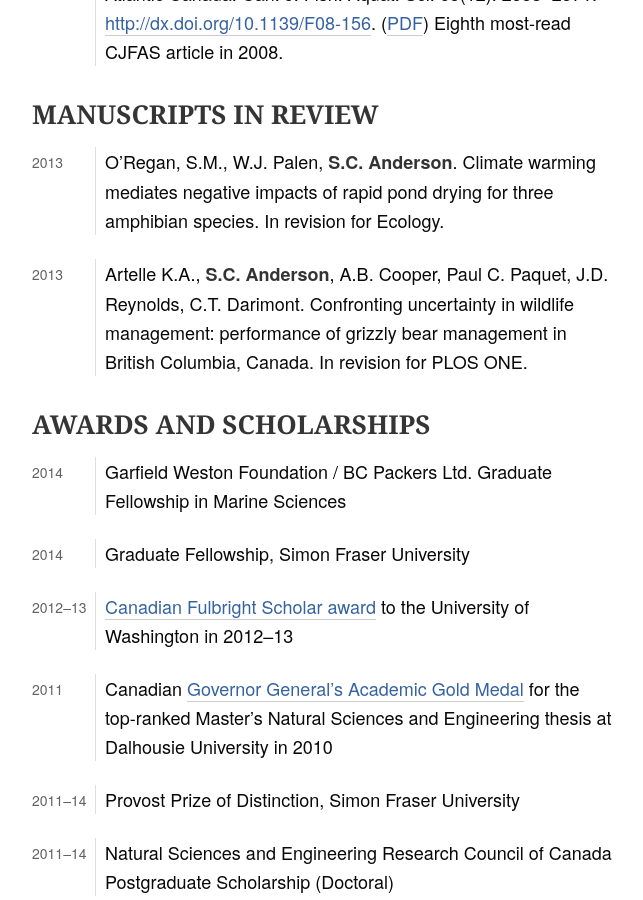
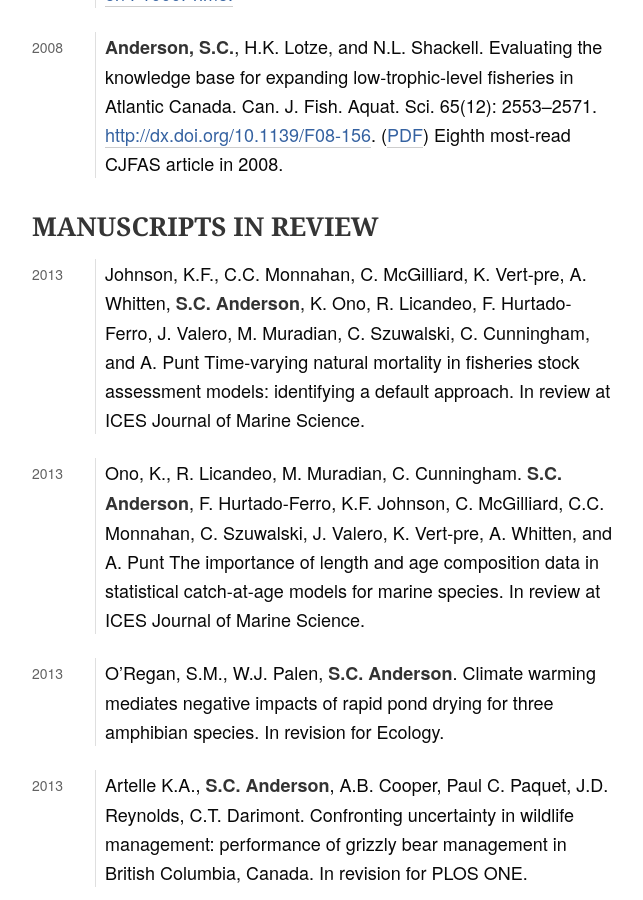
Before and after one commit to seananderson/seananderson.ca, a Jekyll site: the page built from cv.md, in a window 1280 px wide and 900 px high, scrolled down 2498 px. Shown: the whole window, without its empty margins (318-961 px from the left). Built offline with Jekyll 4.4.1, drawn with Linux system fonts in a browser that asks for light colours; Markdown is read by kramdown in place of the engine named in the settings; comment, search, counter and statistics services are not loaded; some of the changed text lies outside the part shown.

Commit message:
Update CV; remove pre-prints

```diff
--- a/cv.md
+++ b/cv.md
@@ -3,13 +3,15 @@
 title: seananderson.ca
 ---
 
-# Academic CV #
+# Academic CV
+
 In addition to the HTML version of my CV, you can download a copy as
 a [PDF][cv-pdf] or in [Markdown][cv-md].
 [My Google Scholar citations][citations].
 
 
-# Education #
+
+# Education
 
 2011--13
 :    Ph.D. Candidate, Simon Fraser University, Burnaby, Canada
@@ -39,7 +41,12 @@
      Canada Transferred to Dalhousie University in 2004.
 
 
-# Publications #
+# Publications
+
+2013
+:    Favaro, B., D.C. Braun, **Earth2Ocean Research Derby**.
+     The 'Research Derby': A pressure cooker for creative collaborative
+     science. In press at Ideas in Ecology and Evolution.
 
 2013
 :    **Anderson, S.C.**, A.B. Cooper, N.K. Dulvy. Ecological prophets:
@@ -105,7 +112,23 @@
      <http://dx.doi.org/10.1139/F08-156>. ([PDF][Anderson:2008:EKB])
      Eighth most-read CJFAS article in 2008.
 
-# Manuscripts in review #
+# Manuscripts in review
+
+2013
+:    Johnson, K.F., C.C. Monnahan, C. McGilliard, K. Vert-pre, A. Whitten,
+     **S.C. Anderson**, K. Ono, R. Licandeo, F. Hurtado-Ferro, J. Valero,
+     M. Muradian, C. Szuwalski, C. Cunningham, and A. Punt
+     Time-varying natural mortality in fisheries stock assessment models:
+     identifying a default approach.
+     In review at ICES Journal of Marine Science.
+
+2013
+:    Ono, K., R. Licandeo, M. Muradian, C. Cunningham. **S.C. Anderson**,
+     F. Hurtado-Ferro, K.F. Johnson, C. McGilliard, C.C. Monnahan, C.
+     Szuwalski, J. Valero, K. Vert-pre, A. Whitten, and A. Punt
+     The importance of length and age composition data in statistical
+     catch-at-age models for marine species.
+     In review at ICES Journal of Marine Science.
 
 2013
 :    O'Regan, S.M., W.J. Palen, **S.C. Anderson**. Climate warming mediates
@@ -118,7 +141,8 @@
      performance of grizzly bear management in British Columbia, Canada.
      In revision for PLOS ONE.
 
-# Awards and scholarships #
+# Awards and scholarships
+
 2014
 :    Garfield Weston Foundation / BC Packers Ltd. Graduate Fellowship in
      Marine Sciences
@@ -158,7 +182,7 @@
 :    Dean's Entrance Scholarship, University of Waterloo
 
 
-# Invited talks and conference presentations #
+# Invited talks and conference presentations
 
 2013
 :    **Anderson, S.C.**, A.B. Cooper, N.K. Dulvy. False prophets: The
@@ -206,7 +230,11 @@
      Departmental Seminar, Biology Department, Dalhousie University, Canada.
 
 
-# Contract employment #
+# Contract employment
+
+2013
+:    Co-developed a set of global fisheries-status maps based
+     on the RAM Legacy Stock Assessment Database for Dr. Ray Hilborn.
 
 2011--13
 :    Database management, data analysis, and visualization for the
@@ -225,7 +253,7 @@
      Dartmouth, NS, Canada.
 
 
-# Working groups and workshops #
+# Working groups and workshops
 
 2011--13
 :    NESCent (National Evolutionary Synthesis Center, Durham, NC) Working
@@ -255,7 +283,7 @@
      ([URL](http://www.dfo-mpo.gc.ca/CSAS/Csas/Publications/Pro-CR/2009/2009_009_e.htm))
 
 
-# Selected courses and training #
+# Selected courses and training
 
 Present
 :    Proficient in statistical analyses and data management using R,
@@ -293,7 +321,10 @@
 :    Data Analysis, Dr. J. Mills Flemming, Department of Mathematics &
      Statistics, Dalhousie University (audited).
 
-# Teaching #
+# Teaching
+2013
+:    Instructor for "Data wrangling and visualization in R", a graduate-level
+     course at Simon Fraser University, Burnaby, BC, Canada.
 
 2012
 :    Introduction to ggplot2. ([notes][2012 ggplot2 notes],
@@ -329,7 +360,7 @@
 2007--08
 :    Teaching Assistant, Marine Mammology, Dalhousie University (BIOL 4060).
 
-# Reviews #
+# Reviews
 
 Reviewer for Ecology, Conservation Biology, Fish and Fisheries, International
 Journal of Tropical Biology and Conservation, Journal of Environmental
```
Also changed, not shown: other parts of cv.md (+1 -1 lines), AndersonCV.txt (+33 -3 lines), 5 other files.
